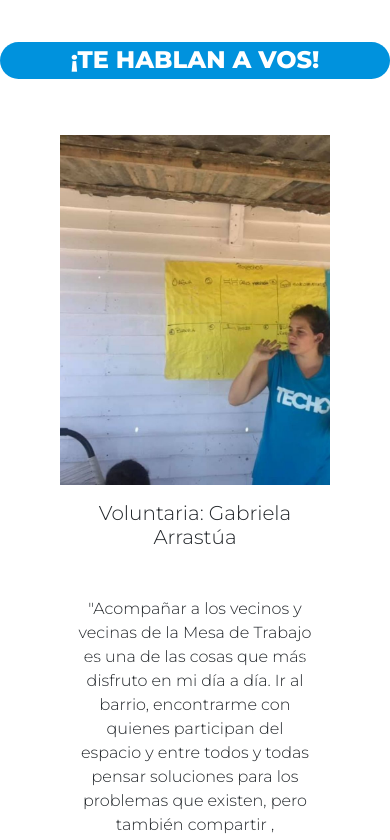
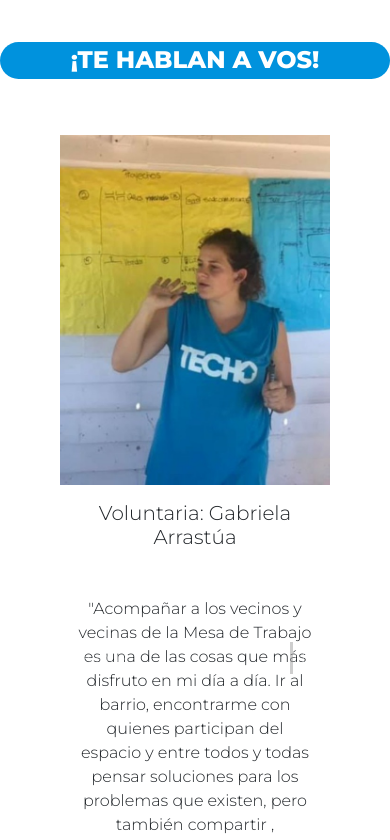
Before and after one commit to ProyectoTecho/TechoFront, a React (Create React App) app in the folder front/: page / in a window 390 px wide. Shown: the part 2880-3720 px from the top of the page. Built offline with nearby package versions, Linux system fonts and the light colour scheme; grey boxes are pictures that could not be loaded.

Commit message:
cambios en carousel

```diff
--- a/front/src/components/Testimony/Testimony.jsx
+++ b/front/src/components/Testimony/Testimony.jsx
@@ -8,7 +8,7 @@ import testimonio4 from "../../assets/Yolanda.jpg";
 
 export default function Testimony() {
   return (
-    <div className='container'>
+    <div className='container testimonios'>
       <div id="testimonios">
 
         <div
@@ -16,18 +16,19 @@ export default function Testimony() {
           className="carousel slide m-5"
           data-ride="carousel"
         >
+
           <div className="carousel-inner">
             <div className="carousel-item active">
               <div className="card mb-3">
                 <div className="row g-0">
-                  <div className="col-sm-12 col-md-4">
+                  <div className="col-sm-12 col-lg-4 d-flex justify-content-center">
                     <img
                       className="testimony-img"
                       src={testimonio1}
                       alt="Testimonio 1"
                     />
                   </div>
-                  <div className="col-sm-12 col-md-8">
+                  <div className="col-sm-12 col-lg-8">
                     <div className="card-body testimony__text">
                       <h5 className="card-title text-center font-weight-bold">
                         Voluntaria: Gabriela Arrastúa
@@ -53,14 +54,14 @@ export default function Testimony() {
             <div className="carousel-item">
               <div className="card mb-3">
                 <div className="row g-0">
-                  <div className="col-sm-12 col-md-4">
+                  <div className="col-sm-12 col-lg-4 d-flex justify-content-center">
                     <img
                       className="testimony-img"
                       src={testimonio2}
                       alt="Testimonio 2"
                     />
                   </div>
-                  <div className="col-sm-12 col-md-8">
+                  <div className="col-sm-12 col-lg-8">
                     <div className="card-body testimony__text">
                       <h5 className="card-title text-center font-weight-bold">
                         Socia de TECHO: María Aguirre
@@ -80,14 +81,14 @@ export default function Testimony() {
             <div className="carousel-item">
               <div className="card mb-3">
                 <div className="row g-0">
-                  <div className="col-sm-12 col-md-4">
+                  <div className="col-sm-12 col-lg-4 d-flex justify-content-center">
                     <img
                       className="testimony-img"
                       src={testimonio3}
                       alt="Testimonio 3"
                     />
                   </div>
-                  <div className="col-sm-12 col-md-8">
+                  <div className="col-sm-12 col-lg-8">
                     <div className="card-body testimony__text">
                       <h5 className="card-title text-center font-weight-bold">
                         Referenta comunitaria barrio Lagomarsino: Araceli
@@ -110,7 +111,7 @@ export default function Testimony() {
             <div className="carousel-item">
               <div className="card mb-3">
                 <div className="row g-0">
-                  <div className="col-sm-12 col-lg-4">
+                  <div className="col-sm-12 col-lg-4 d-flex justify-content-center">
                     <img
                       className="testimony-img"
                       src={testimonio4}
@@ -138,6 +139,7 @@ export default function Testimony() {
               </div>{" "}
             </div>
           </div>
+
           <a
             className="carousel-control-prev"
             href="#carouselExampleControls"
--- a/front/src/components/Testimony/index.css
+++ b/front/src/components/Testimony/index.css
@@ -14,7 +14,9 @@
   color: rgb(0, 146, 221);
   margin-left: 3%;
 }
-
+.testimonios{
+  box-shadow: 5px 10px 4px 2px #8888889d;
+}
 .img-testimony-hover:hover {
   -webkit-transform: scale(1.08);
   transition: transform 1.0s cubic-bezier(0.175, 0.885, 0.32, 1.275);
@@ -36,12 +38,29 @@
 }
 
 .testimony-img {
-  width: 350px;
+ width: 350px;
   height: 350px;
+  display: flex;
+  justify-content: center;
+   margin: auto;
+   border-radius: 10px;
+
+}
+.carousel-control-next-icon {
+  background-image: url("https://image.flaticon.com/icons/png/512/181/181669.png" ) !important;
+}
+.carousel-control-next{
+  justify-content: flex-end !important;
 }
 
+.carousel-control-prev-icon{
+  background-image: url("https://image.flaticon.com/icons/png/512/181/181657.png") !important;
+}
+.carousel-control-prev{
+  justify-content: flex-start !important;
+}
 @media (min-width: 575px) {
   .testimony__text {
-    padding: 5% !important;
+    padding: 10% !important;
   }
 }
```
Also changed, not shown: front/src/assets/Gaby-testimonios.jpg, front/src/assets/testimonio.jpg.
